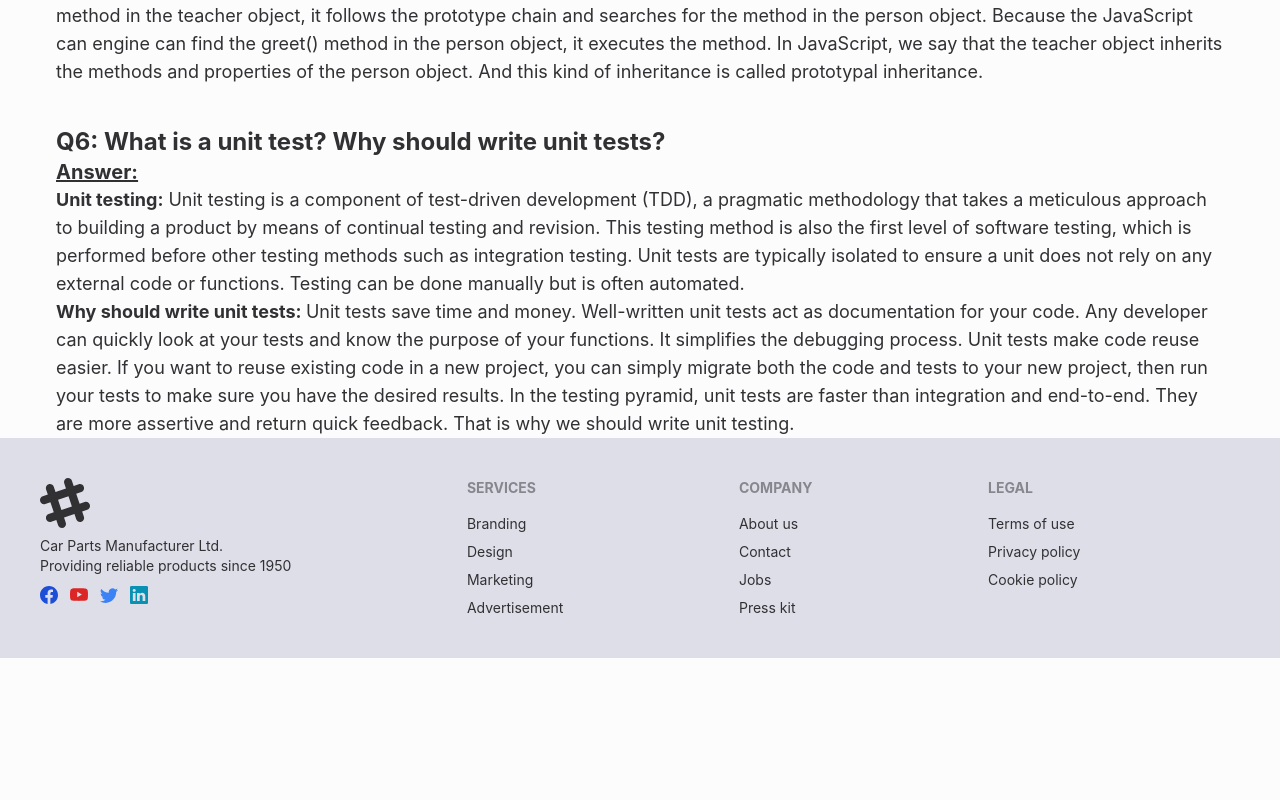
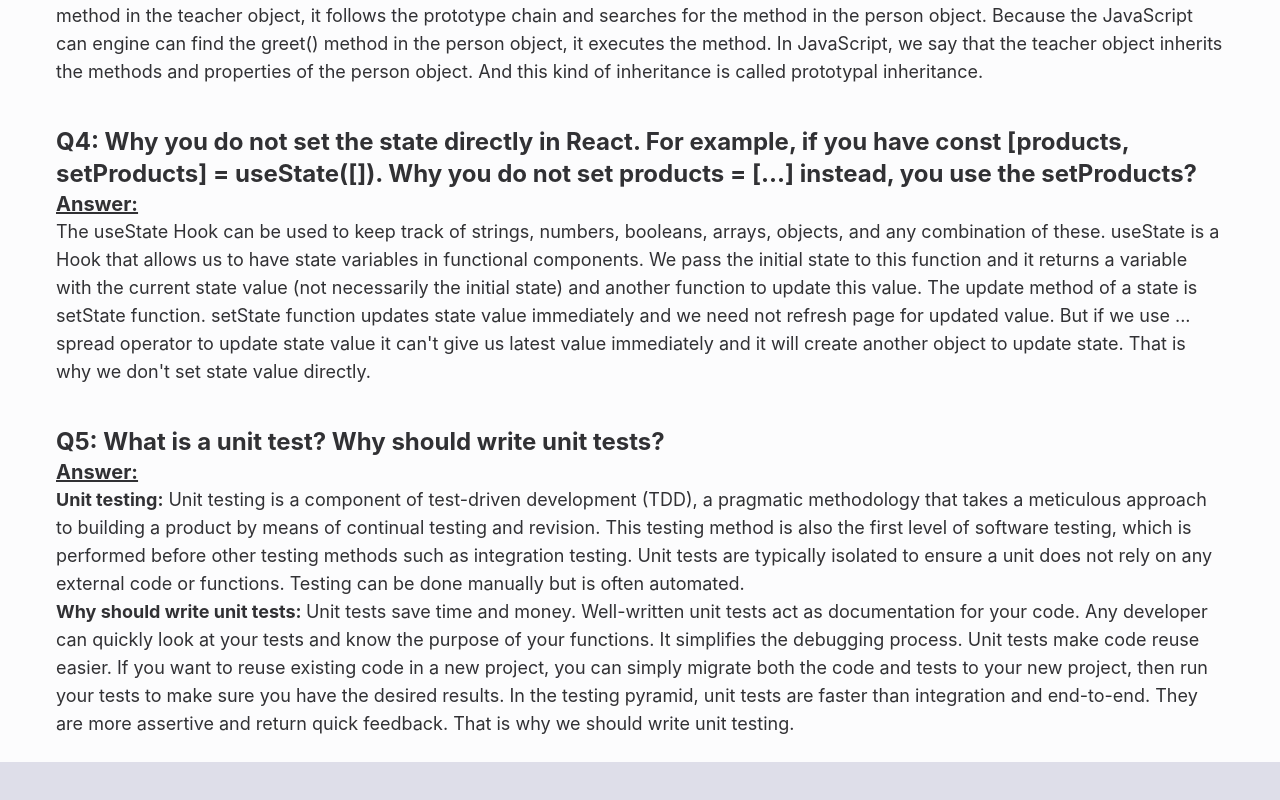
Before and after one commit to rayhan1650/parts-manufacturer-client, a React (Create React App) app: page /blogs in a window 1280 px wide. Shown: the part 1006-1806 px from the top of the page. Before the commit the page ends 1664 px from the top, so only its background shows below. Built offline with nearby package versions, Linux system fonts and the light colour scheme; no server answers.

Commit message:
blog part done

```diff
--- a/src/Pages/Blogs/Blogs.js
+++ b/src/Pages/Blogs/Blogs.js
@@ -2,7 +2,7 @@ import React from "react";
 
 const Blogs = () => {
   return (
-    <div className="px-14">
+    <div className="px-14 mb-6">
       <h2 className="font-bold text-2xl mt-10">
         Q1: How will you improve the performance of a React Application?
       </h2>
@@ -85,7 +85,27 @@ const Blogs = () => {
       </p>
 
       <h2 className="font-bold text-2xl mt-10">
-        Q6: What is a unit test? Why should write unit tests?
+        Q4: Why you do not set the state directly in React. For example, if you
+        have const [products, setProducts] = useState([]). Why you do not set
+        products = [...] instead, you use the setProducts?
+      </h2>
+      <h4 className="font-bold text-xl underline ">Answer:</h4>
+      <p className="text-lg">
+        The useState Hook can be used to keep track of strings, numbers,
+        booleans, arrays, objects, and any combination of these. useState is a
+        Hook that allows us to have state variables in functional components. We
+        pass the initial state to this function and it returns a variable with
+        the current state value (not necessarily the initial state) and another
+        function to update this value. The update method of a state is setState
+        function. setState function updates state value immediately and we need
+        not refresh page for updated value. But if we use ... spread operator to
+        update state value it can't give us latest value immediately and it will
+        create another object to update state. That is why we don't set state
+        value directly.
+      </p>
+
+      <h2 className="font-bold text-2xl mt-10">
+        Q5: What is a unit test? Why should write unit tests?
       </h2>
       <h4 className="font-bold text-xl underline ">Answer:</h4>
       <p className="text-lg">
```
